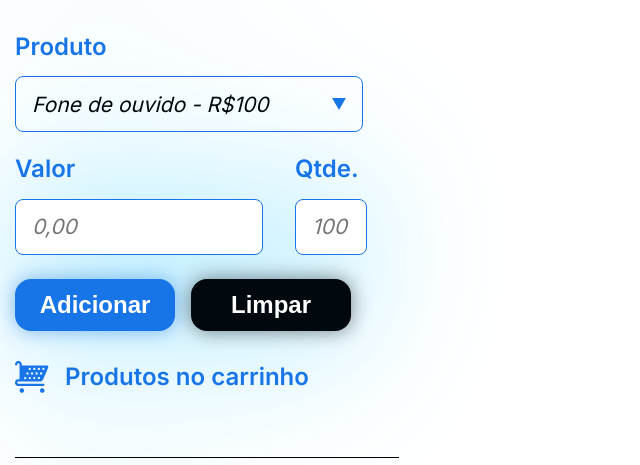
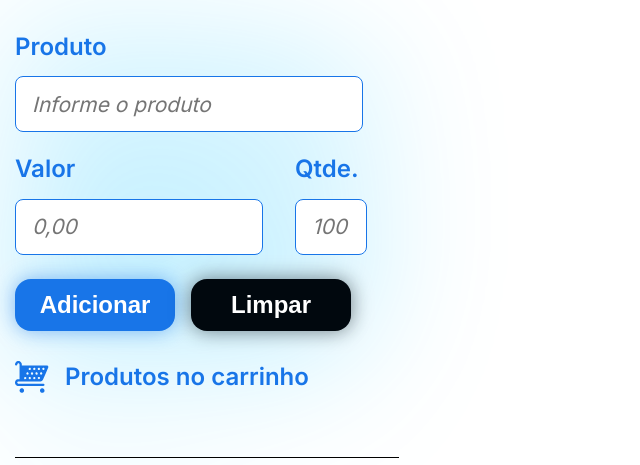
Before and after one commit to DEV-GSilva/checkout, a plain HTML site: page index.html in a window 1280 px wide. Shown: the part 45-510 px from the top of the page, without its empty margins (0-640 px from the left). Drawn offline with Linux system fonts and the light colour scheme.

Commit message:
Alteração do campo produto

```diff
--- a/index.html
+++ b/index.html
@@ -25,11 +25,7 @@
       <form class="formulario">
         <label class="campo-grupo">
           <span class="texto-medio-azul">Produto</span>
-          <select class="produto-input" name="produto" id="produto">
-            <option value="Fone de ouvido - R$100">Fone de ouvido - R$100</option>
-            <option value="Celular - R$1400">Celular - R$1400</option>
-            <option value="Oculus VR - R$5000">Oculus VR - R$5000</option>
-          </select>
+          <input class="produto-input-2" name="produto" id="produto" placeholder="Informe o produto">
           </div>
         </label>
 
--- a/style.css
+++ b/style.css
@@ -102,6 +102,21 @@ input[type="number"] {
   line-height: 110%;
 
   background: url('./assets/arrow-down.svg') no-repeat right 1rem top 50%;
+}
+
+.produto-input-2 {
+  width: 21.75rem;
+  height: 3.5rem;
+  padding: 1rem;
+  border-radius: 0.5rem;
+  border: 1px solid var(--Light-Blue, #1875E8);
+
+  color: var(--Void, #01080E);
+  font-family: Inter;
+  font-size: 1.3125rem;
+  font-style: italic;
+  font-weight: 400;
+  line-height: 110%;
 }
 
 .dropdown {
```
